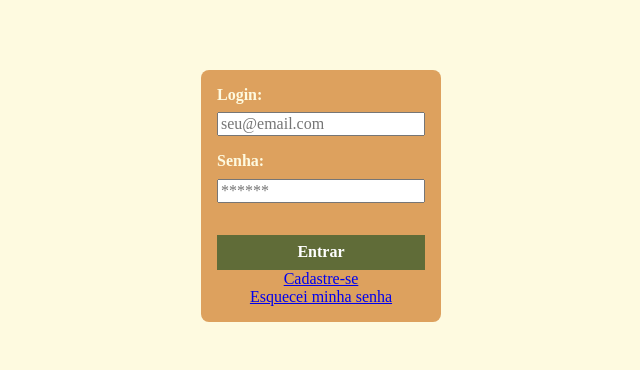
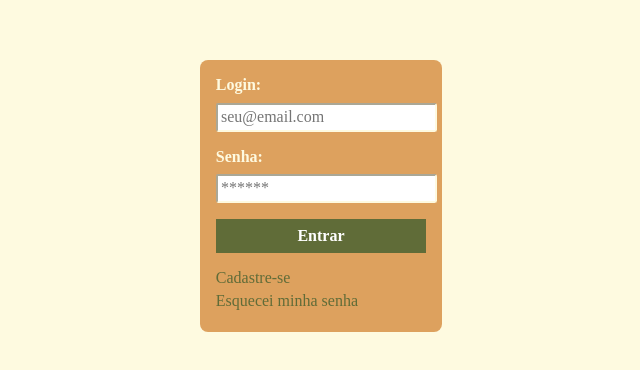
Before and after one commit to luizsla/cadastro-novo-usuario, a React (Vite) app in the folder cadastro-novo-usuario/: page / in a window 1280 px wide. Shown: the part 204-574 px from the top of the page, without its empty margins (319-959 px from the left). Built offline with nearby package versions, Linux system fonts and the light colour scheme.

Commit message:
Adicionando mais estilo no formulário de cadastro

```diff
--- a/cadastro-novo-usuario/src/Componentes/FormButton/index.jsx
+++ b/cadastro-novo-usuario/src/Componentes/FormButton/index.jsx
@@ -3,12 +3,12 @@ import styled from "styled-components";
 const Button = styled.button `
   width: 100%;
   padding: 0.5em;
-  margin-top: 1em;
   border: none;
   background-color: #606C38;
   color: white;
   font-weight: bold;
   cursor: pointer;
+  margin-bottom: 1em;
 `;
 
 const formButton = ({tipo, texto}) => {
--- a/cadastro-novo-usuario/src/Componentes/FormInput/index.jsx
+++ b/cadastro-novo-usuario/src/Componentes/FormInput/index.jsx
@@ -11,12 +11,19 @@ const Label = styled.label `
 	display: block;
 `;
 
+const Input = styled.input `
+	width: 100%;
+	padding: 0.2em;
+	border-color: #FEFAE0;
+	border-radius: 0.15em;
+`;
+
 const FormInput = ({id, tipo, label, placeholder}) => {
     return (
 			<>
 				<Grupo>
 					<Label htmlFor={id}>{label}:</Label>
-					<input type={tipo} id={id} placeholder={placeholder} />
+					<Input type={tipo} id={id} placeholder={placeholder} />
 				</Grupo>
 			</>
     );
--- a/cadastro-novo-usuario/src/Componentes/FormLogin/index.jsx
+++ b/cadastro-novo-usuario/src/Componentes/FormLogin/index.jsx
@@ -13,6 +13,20 @@ const Form = styled.form`
 	border-radius: 0.5em;
 `;
 
+const EstiloLink = styled(Link) `
+	color: #606C38;
+	text-decoration: none;
+	display: inline-block;
+	width: 100%;
+	margin-bottom: 0.3em;
+	text-align: left;
+
+	&&:hover {
+		text-decoration: underline;
+		color: #283618;
+	}
+`;
+
 const FormLogin = () => {
 	return (
 		<>
@@ -21,8 +35,8 @@ const FormLogin = () => {
 				<FormInput tipo="password" id="id-senha" label="Senha" placeholder="******" />
 
 				<FormButton tipo="submit" texto="Entrar" />
-				<Link to='/formulario-cadastro'>Cadastre-se</Link>
-				<Link to='/formulario-recuperacao'>Esquecei minha senha</Link>
+				<EstiloLink to='/formulario-cadastro'>Cadastre-se</EstiloLink>
+				<EstiloLink to='/formulario-recuperacao'>Esquecei minha senha</EstiloLink>
 			</Form>
 		</>
 	);
```
